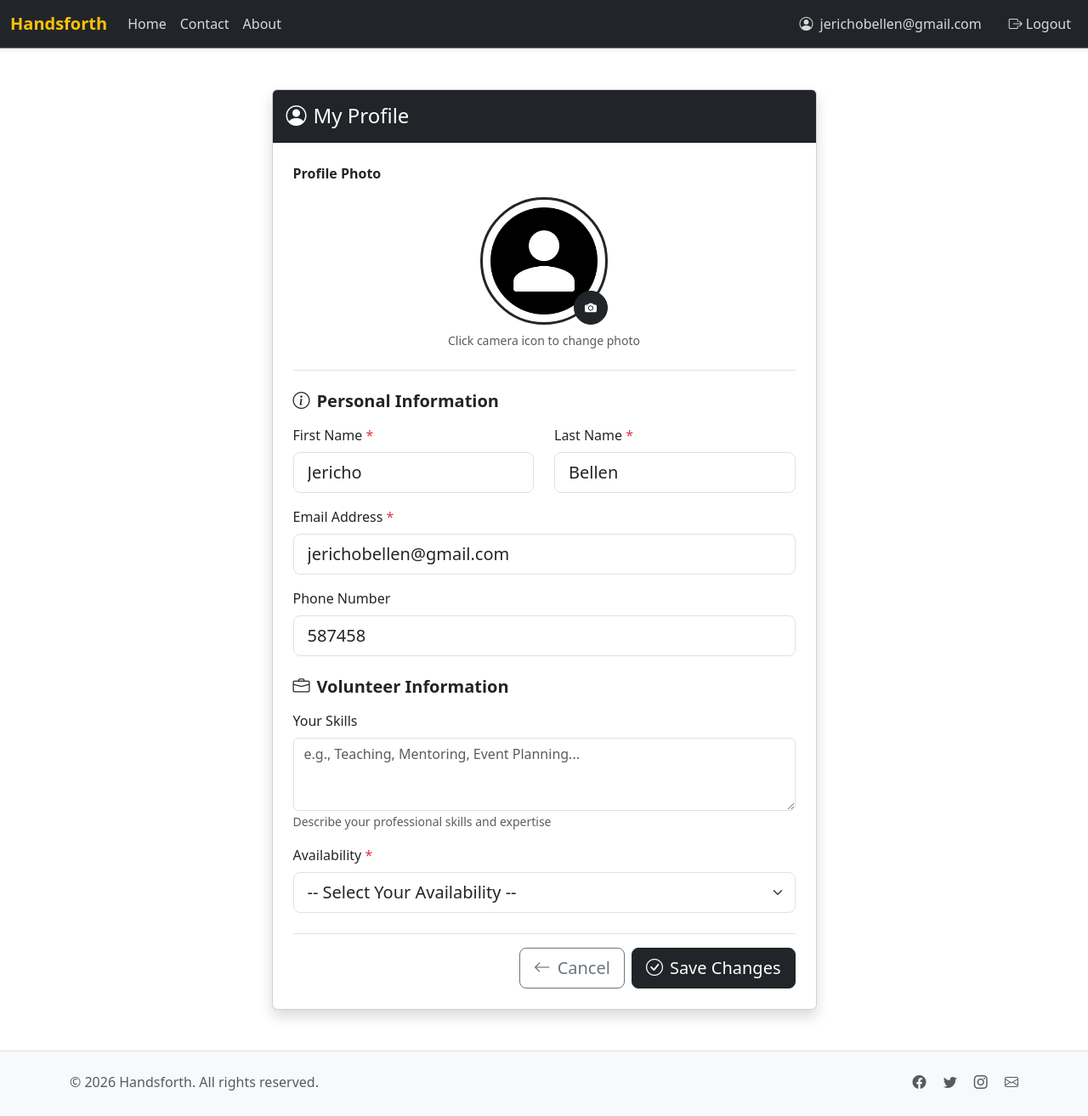
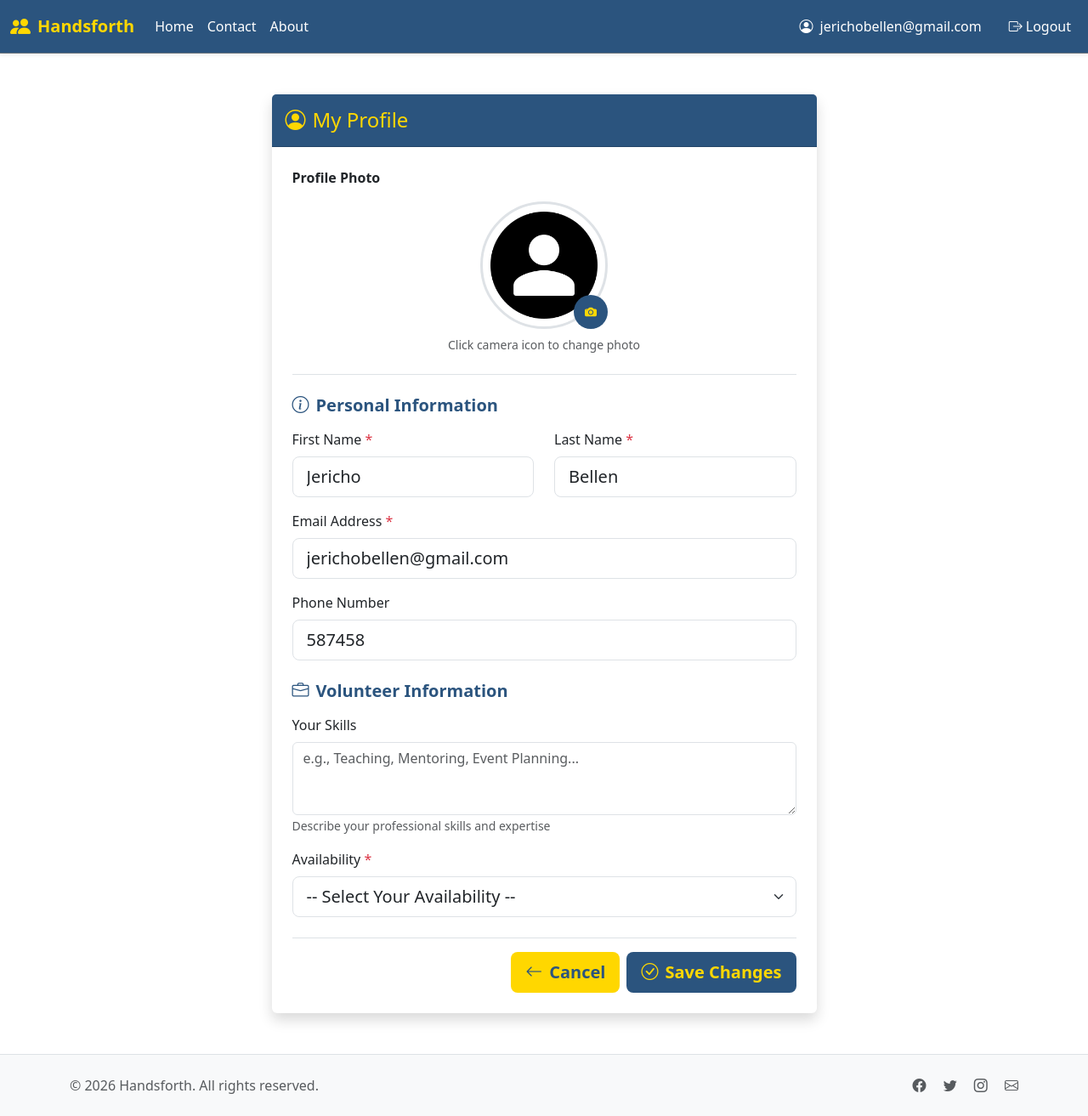
Before and after one commit to jerichopbellen/Handsforth, a PHP site: page /handsforth/public/editProfile.php in a window 1280 px wide. Shown: the whole page at 85% size. Before the commit the page ends 1283 px from the top, so only its background shows below. Run offline with PHP 8.4, Linux system fonts and the light colour scheme; a user stored in the database is signed in; data comes from the database, SQL or seed files in the repository; data that the repository does not hold is empty.

Commit message:
implemented gold and blue theme

```diff
--- a/includes/header.php
+++ b/includes/header.php
@@ -1,8 +1,6 @@
 <?php
 include("config.php");
-
 ?>
-
 <!DOCTYPE html>
 <html lang="en">
 <head>
@@ -16,10 +14,13 @@ include("config.php");
   <script src="https://cdn.jsdelivr.net/npm/bootstrap@5.3.2/dist/js/bootstrap.bundle.min.js"></script>
 </head>
 <body>
-<nav class="navbar navbar-expand-lg navbar-dark bg-dark shadow-sm sticky-top border-bottom border-secondary" style="z-index: 1030;">
+<nav class="navbar navbar-expand-lg shadow-sm sticky-top border-bottom border-secondary"
+     style="background-color: #2B547E; z-index: 1030;">
   <div class="container-fluid">
-    <a class="navbar-brand fw-semibold text-warning" href="http://<?= $_SERVER['SERVER_NAME'] ?>/handsforth/public/index.php">
-        Handsforth
+    <a class="navbar-brand fw-semibold d-flex align-items-center" href="http://<?= $_SERVER['SERVER_NAME'] ?>/handsforth/public/index.php">
+        <!-- Logo icon (replace with your own image if desired) -->
+        <i class="bi bi-people-fill me-2" style="color:#FFD700; font-size:1.5rem;"></i>
+        <span style="color:#FFD700;">Handsforth</span>
     </a>
     <button class="navbar-toggler" type="button" data-bs-toggle="collapse" data-bs-target="#navbarSupportedContent"
       aria-controls="navbarSupportedContent" aria-expanded="false" aria-label="Toggle navigation">
@@ -29,17 +30,17 @@ include("config.php");
     <div class="collapse navbar-collapse" id="navbarSupportedContent">
       <ul class="navbar-nav me-auto mb-2 mb-lg-0">
         <li class="nav-item">
-          <a class="nav-link active text-light" style="opacity: 0.85;" href="#">Home</a>
+          <a class="nav-link active text-white" href="#">Home</a>
         </li>
         <li class="nav-item">
-          <a class="nav-link text-light" style="opacity: 0.85;" href="#">Contact</a>
+          <a class="nav-link text-white" href="#">Contact</a>
         </li>
         <li class="nav-item">
-          <a class="nav-link text-light" style="opacity: 0.85;" href="#">About</a>
+          <a class="nav-link text-white" href="#">About</a>
         </li>
         <?php if (isset($_SESSION['user_id']) && $_SESSION['role'] === 'admin'): ?>
           <li class="nav-item dropdown">
-            <a class="nav-link dropdown-toggle text-light" style="opacity: 0.85;" href="#" role="button" data-bs-toggle="dropdown" aria-expanded="false">
+            <a class="nav-link dropdown-toggle text-white" href="#" role="button" data-bs-toggle="dropdown" aria-expanded="false">
               Admin Panel
             </a>
             <ul class="dropdown-menu dropdown-menu-dark">
@@ -57,13 +58,13 @@ include("config.php");
 
       <div class="navbar-nav ms-auto d-flex align-items-center gap-3">
         <?php if (!isset($_SESSION['user_id'])): ?>
-          <a href="http://<?= $_SERVER['SERVER_NAME'] ?>/handsforth/app/users/login.php" class="nav-item nav-link text-light" style="opacity: 0.85;">Login</a>
+          <a href="http://<?= $_SERVER['SERVER_NAME'] ?>/handsforth/app/users/login.php" class="nav-item nav-link text-white">Login</a>
         <?php else: ?>
-            <span class="nav-item nav-link text-light" style="opacity: 0.85;">
+            <span class="nav-item nav-link text-white">
                 <i class="bi bi-person-circle me-1"></i>
                 <?= htmlspecialchars($_SESSION['email'], ENT_QUOTES, 'UTF-8') ?>
             </span>
-            <a href="http://<?= $_SERVER['SERVER_NAME'] ?>/handsforth/app/users/logout.php" class="nav-item nav-link text-light" style="opacity: 0.85;">
+            <a href="http://<?= $_SERVER['SERVER_NAME'] ?>/handsforth/app/users/logout.php" class="nav-item nav-link text-white">
                 <i class="bi bi-box-arrow-right me-1"></i>Logout
             </a>
         <?php endif; ?>
--- a/public/editProfile.php
+++ b/public/editProfile.php
@@ -29,9 +29,11 @@ mysqli_stmt_close($stmt);
 
     <div class="row justify-content-center">
         <div class="col-lg-7">
-            <div class="card shadow">
-                <div class="card-header bg-dark text-white py-3">
-                    <h4 class="mb-0"><i class="bi bi-person-circle me-2"></i>My Profile</h4>
+            <div class="card shadow border-0">
+                <div class="card-header text-white py-3" style="background-color:#2B547E;">
+                    <h4 class="mb-0" style="color:#FFD700;">
+                        <i class="bi bi-person-circle me-2"></i>My Profile
+                    </h4>
                 </div>
                 <div class="card-body p-4">
                     <form action="updateProfile.php" method="POST" enctype="multipart/form-data">
@@ -43,9 +45,10 @@ mysqli_stmt_close($stmt);
                                     <img id="preview"
                                          src="<?php echo !empty($profile['img_path']) ? htmlspecialchars($profile['img_path']) : '../assets/default-avatar.png'; ?>"
                                          alt="Profile Image"
-                                         class="rounded-circle border border-3 border-dark"
-                                         style="width: 150px; height: 150px; object-fit: cover;">
-                                    <label for="img_path" class="position-absolute bottom-0 end-0 btn btn-sm btn-dark rounded-circle" style="width: 40px; height: 40px; padding: 0; display: flex; align-items: center; justify-content: center; cursor: pointer;">
+                                         class="rounded-circle border border-3"
+                                         style="border-color:#2B547E; width: 150px; height: 150px; object-fit: cover;">
+                                    <label for="img_path" class="position-absolute bottom-0 end-0 btn btn-sm rounded-circle"
+                                           style="background-color:#2B547E; color:#FFD700; width: 40px; height: 40px; padding: 0; display: flex; align-items: center; justify-content: center; cursor: pointer;">
                                         <i class="bi bi-camera-fill"></i>
                                     </label>
                                 </div>
@@ -56,7 +59,9 @@ mysqli_stmt_close($stmt);
 
                         <!-- Basic Information Section -->
                         <div class="mb-4">
-                            <h5 class="mb-3 fw-bold"><i class="bi bi-info-circle me-2"></i>Personal Information</h5>
+                            <h5 class="mb-3 fw-bold" style="color:#2B547E;">
+                                <i class="bi bi-info-circle me-2"></i>Personal Information
+                            </h5>
                             <div class="row">
                                 <div class="col-md-6 mb-3">
                                     <label for="first_name" class="form-label">First Name <span class="text-danger">*</span></label>
@@ -83,7 +88,9 @@ mysqli_stmt_close($stmt);
 
                         <!-- Volunteer Details Section -->
                         <div class="mb-4">
-                            <h5 class="mb-3 fw-bold"><i class="bi bi-briefcase me-2"></i>Volunteer Information</h5>
+                            <h5 class="mb-3 fw-bold" style="color:#2B547E;">
+                                <i class="bi bi-briefcase me-2"></i>Volunteer Information
+                            </h5>
                             <div class="mb-3">
                                 <label for="skills" class="form-label">Your Skills</label>
                                 <textarea class="form-control" id="skills" name="skills" rows="3" placeholder="e.g., Teaching, Mentoring, Event Planning..."><?php echo htmlspecialchars($profile['skills']); ?></textarea>
@@ -102,10 +109,10 @@ mysqli_stmt_close($stmt);
 
                         <!-- Action Buttons -->
                         <div class="d-grid gap-2 d-md-flex justify-content-md-end pt-3 border-top">
-                            <a href="index.php" class="btn btn-outline-secondary btn-lg">
+                            <a href="index.php" class="btn btn-lg fw-semibold" style="background-color:#FFD700; color:#2B547E;">
                                 <i class="bi bi-arrow-left me-2"></i>Cancel
                             </a>
-                            <button type="submit" name="submit" class="btn btn-dark btn-lg">
+                            <button type="submit" name="submit" class="btn btn-lg fw-semibold" style="background-color:#2B547E; color:#FFD700;">
                                 <i class="bi bi-check-circle me-2"></i>Save Changes
                             </button>
                         </div>
```
Also changed, not shown: app/users/login.php (+9 -4 lines), index.php (+13 -7 lines), public/index.php (+19 -11 lines).
